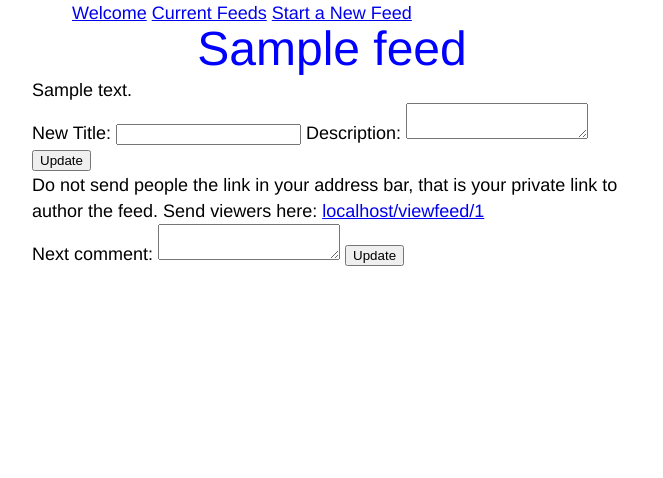
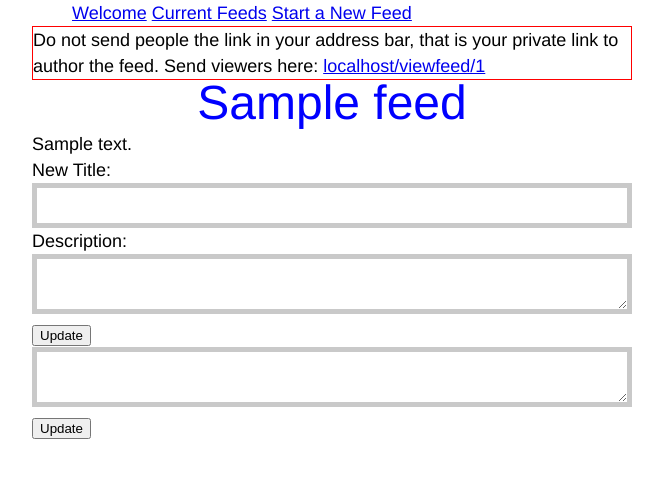
Before and after one commit to allanderek/blow-by-blow, a Flask app: page /viewfeed/1/1 in a window 1280 px wide. Shown: the top 478 px of the page, without its empty margins (308-971 px from the left). Run offline with Flask 2, Linux system fonts and the light colour scheme; tables that the repository leaves empty hold one stand-in row (values such as "Sample post"); some libraries are stand-ins or nearby versions.

Commit message:
Added some CSS styling for the author update fields.

```diff
--- a/app/main.py
+++ b/app/main.py
@@ -114,8 +114,8 @@ def start_feed():
 
 class UpdateFeedForm(flask_wtf.Form):
     title_text = wtforms.StringField("New Title:")
-    desc_text = wtforms.TextAreaField("Description: ")
-    comment_text = wtforms.TextAreaField("Next comment: ")
+    desc_text = wtforms.TextAreaField("Description:")
+    comment_text = wtforms.TextAreaField("Next comment:")
 
 
 @application.route('/viewfeed/<int:feed_no>')  # noqa
--- a/app/templates/base.html
+++ b/app/templates/base.html
@@ -5,6 +5,14 @@
 <meta http-equiv="X-UA-Compatible" content="IE=Edge">
 <title>Blow-by-blow</title>
 <style>
+/* Make sure we use the more intuitive boxing model, though keep in
+   mind this is IE8+
+ */
+* {
+  -webkit-box-sizing: border-box;
+     -moz-box-sizing: border-box;
+          box-sizing: border-box;
+}
 * {
     margin: 0 auto;
 }
--- a/app/templates/view_feed.html
+++ b/app/templates/view_feed.html
@@ -1,11 +1,9 @@
 {% extends "base.html" %}
 {% block page_css %}
 <style>
-#feed-contents{
-
-}
-
-.feed-title {
+#feed-moment-list{
+    list-style: none;
+    padding-left: 0;
 }
 
 .feed-moment{
@@ -20,11 +18,39 @@
     padding-left: 1em;
     color: blue;
 }
+
+#send-viewers-link{
+    border: 1px solid red;
+}
+
+
+
+.author-update input,
+.author-update textarea{
+  padding: 10px;
+  border: solid 5px #c9c9c9;
+  transition: border 0.3s;
+  width: 100%;
+}
+
+.author-update input:focus,
+.author-update textarea:focus{
+  border: solid 5px #6AC5AC;
+}
 </style>
 {% endblock %}
 {% block content %}
 
 <div id="feed-contents" class="main-column">
+
+{% if secret is not none %}
+<div id="send-viewers-link">
+        Do not send people the link in your address bar, that is your
+        private link to author the feed. Send viewers here:
+        <a href="{{db_feed.viewers_link}}">{{db_feed.viewers_link}}</a>
+    </div>
+{% endif %}
+
 <div class="main-column page-title feed-title">
     {{db_feed.feed_title}}
 </div>
@@ -34,10 +60,9 @@
     {% endif %}
 </div>
 
-
 {% if secret is not none %}
 <div id="update-controls" class="main-column">
-    <form id='change-title' method="POST"
+    <form id='update-feed' class="author-update" method="POST"
           action="{{ url_for('update_feed',
                              feed_no=db_feed.id,
                              secret=secret) }}">
@@ -51,24 +76,17 @@
                 id="update-feed-header-button"
                 name="update-feed-header-button">Update</button>
     </form>
-
-    <div id="send-viewers-link">
-        Do not send people the link in your address bar, that is your
-        private link to author the feed. Send viewers here:
-        <a href="{{db_feed.viewers_link}}">{{db_feed.viewers_link}}</a>
-    </div>
 </div><!-- End of update-controls -->
 {% endif %}
 
 
 {% if secret is not none %}
     <div id="commentate-area">
-        <form id="make-comment"
+        <form id="make-comment" class="author-update"
               method="POST"
               action="{{ url_for('update_feed', feed_no=db_feed.id,
                                  secret=secret) }}">
                 {{ update_feed_form.hidden_tag() }}
-                {{ update_feed_form.comment_text.label }}
                 {{ update_feed_form.comment_text() }}
                 <button type="submit"
                         class="commentate_button"
```
